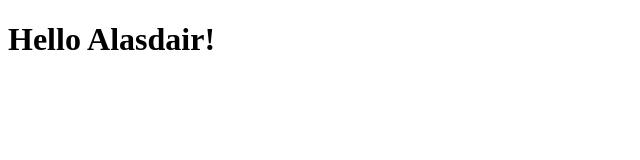
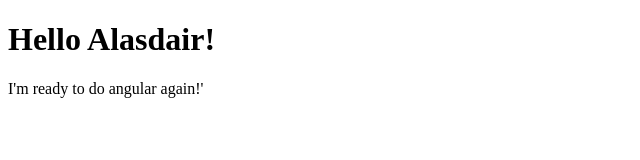
Before and after one commit to eastbourne1904/BackToSchool, a plain HTML site: page Index.html in a window 1280 px wide. Shown: the whole page, without its empty margins (0-640 px from the left). Drawn offline with Linux system fonts and the light colour scheme.

Commit message:
added a line!

```diff
--- a/Index.html
+++ b/Index.html
@@ -2,5 +2,6 @@
 <html>
     <body>
         <h1>Hello Alasdair!</h1>
+        <p>I'm ready to do angular again!'</p>
     </body>
 </html>
```
